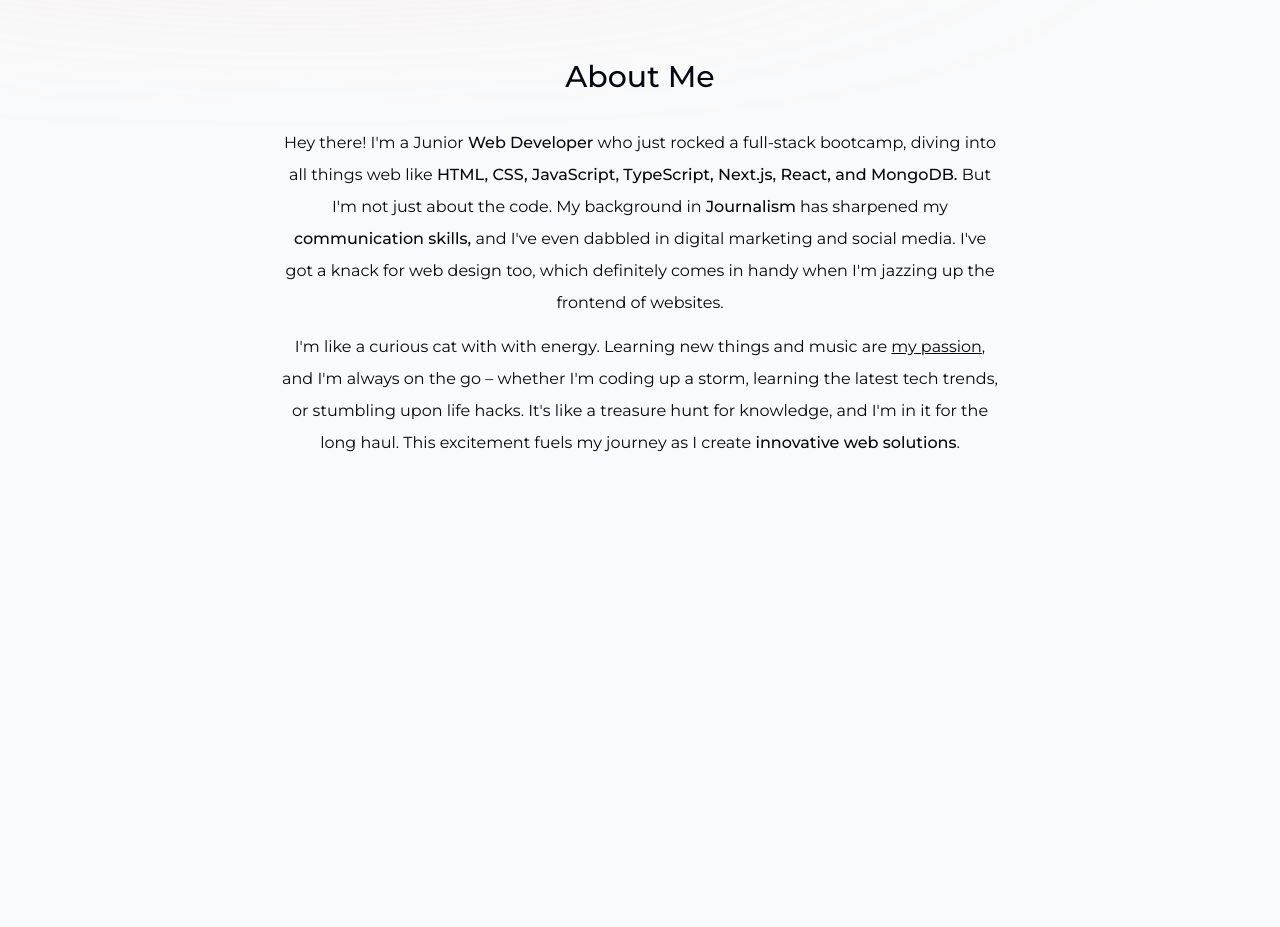
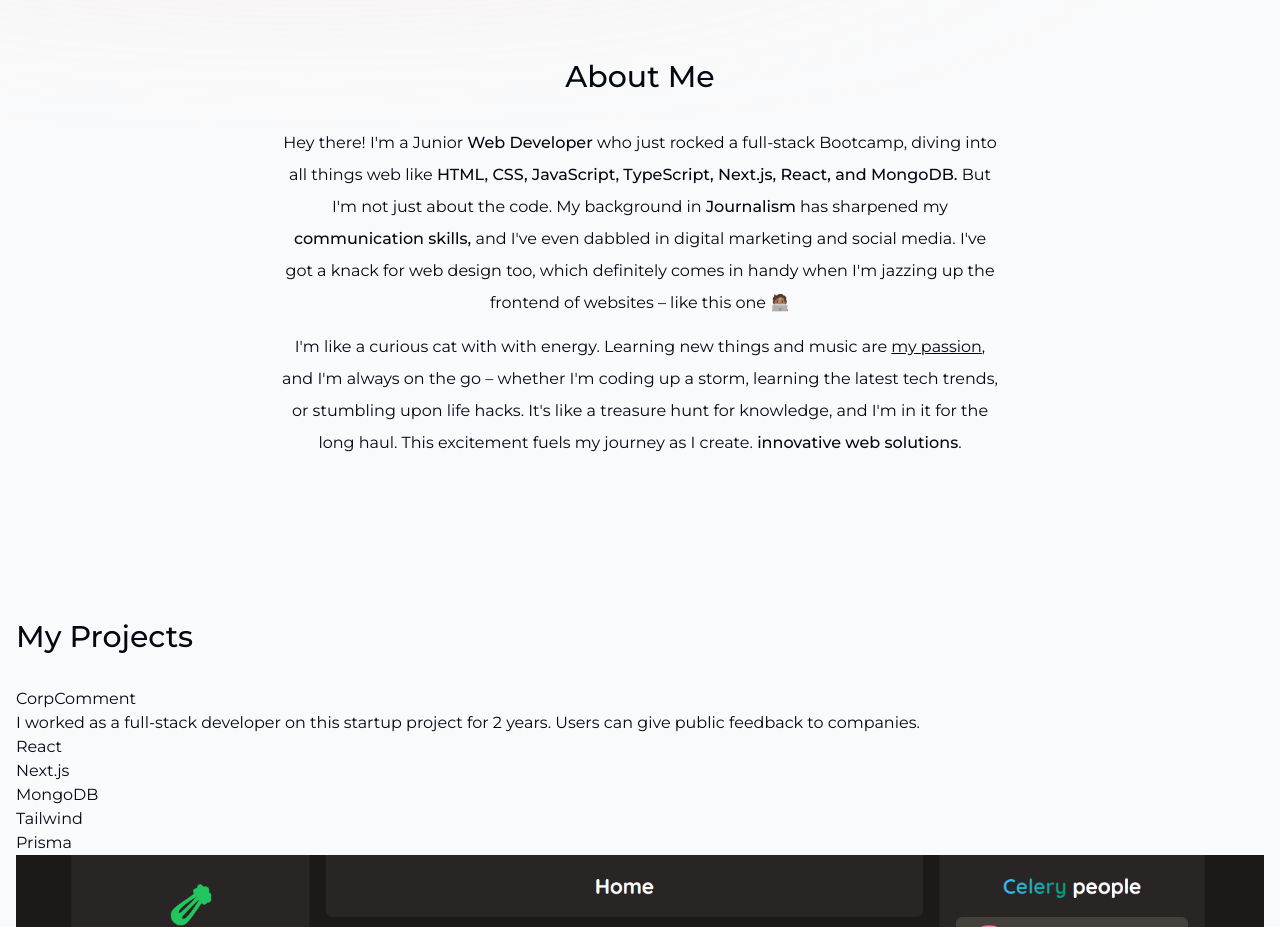
Before and after one commit to akamateus/portfolio, a Next.js app: page / in a window 1280 px wide. Shown: the part 780-1707 px from the top of the page. Built offline with nearby package versions, Linux system fonts and the light colour scheme.

Commit message:
added projects components, fetched data into project comp, still need style tho

```diff
--- a/app/page.tsx
+++ b/app/page.tsx
@@ -2,6 +2,7 @@ import Intro from "@/components/intro";
 import Image from "next/image";
 import SectionDivider from "@/components/section-divider";
 import About from "@/components/about";
+import Projects from "@/components/projects";
 
 export default function Home() {
   return (
@@ -9,6 +10,7 @@ export default function Home() {
       <Intro />
       <SectionDivider />
       <About />
+      <Projects />
     </main>
   );
 }
--- a/components/about.tsx
+++ b/components/about.tsx
@@ -16,7 +16,7 @@ export default function About() {
       <p className="mb-3">
         Hey there! I'm a Junior{" "}
         <span className="font-medium">Web Developer</span> who just rocked a
-        full-stack bootcamp, diving into all things web like{" "}
+        full-stack Bootcamp, diving into all things web like{" "}
         <span className="font-medium">
           HTML, CSS, JavaScript, TypeScript, Next.js, React, and MongoDB.{" "}
         </span>{" "}
@@ -26,7 +26,7 @@ export default function About() {
         and I've even dabbled in{" "}
         <span className="font- ">digital marketing and social media.</span> I've
         got a knack for web design too, which definitely comes in handy when I'm
-        jazzing up the frontend of websites.
+        jazzing up the frontend of websites – like this one 🧑🏽‍💻
       </p>
       <p>
         I'm like a curious cat with with energy. Learning new things and music
@@ -34,7 +34,7 @@ export default function About() {
         go – whether I'm coding up a storm, learning the latest tech trends, or
         stumbling upon life hacks. It's like a treasure hunt for knowledge, and
         I'm in it for the long haul. This excitement fuels my journey as I
-        create
+        create.
         <span className="font-medium"> innovative web solutions</span>.
       </p>
     </motion.section>
--- /dev/null
+++ b/components/projects.tsx
@@ -0,0 +1,37 @@
+import React from "react";
+import SectionHeading from "./section-heading";
+import { projectsData } from "@/lib/data";
+import Image from "next/image";
+
+export default function Projects() {
+  return (
+    <section>
+      <SectionHeading>My projects</SectionHeading>
+      <div>
+        {projectsData.map((project, index) => (
+          <React.Fragment key={index}>
+            <Project {...project} />
+          </React.Fragment>
+        ))}
+      </div>
+    </section>
+  );
+}
+
+type ProjectProps = (typeof projectsData)[0];
+
+function Project({ title, description, tags, imageUrl }: ProjectProps) {
+  return (
+    <section>
+      <h3> {title}</h3>
+      <p>{description}</p>
+      <ul>
+        {tags.map((tag, index) => (
+          <li key={index}>{tag}</li>
+        ))}
+      </ul>
+
+      <Image src={imageUrl} alt="My projects" quality={95} />
+    </section>
+  );
+}
```
